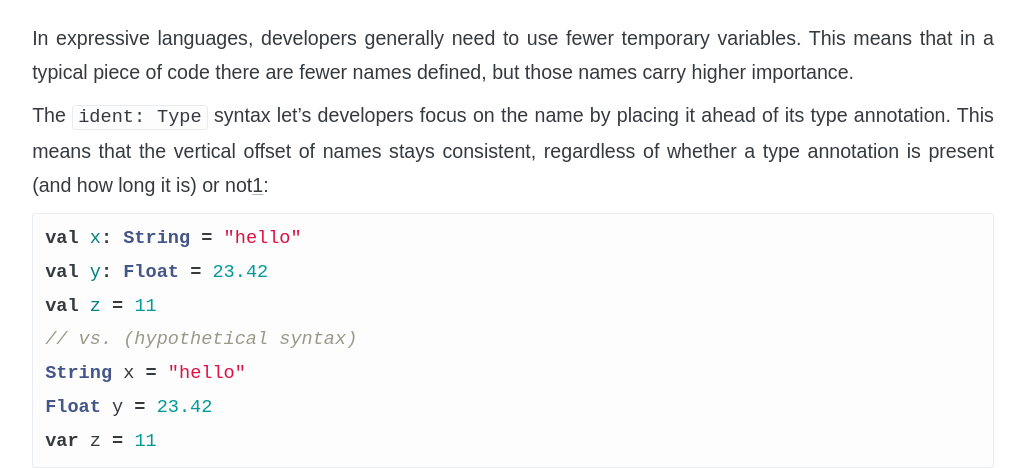
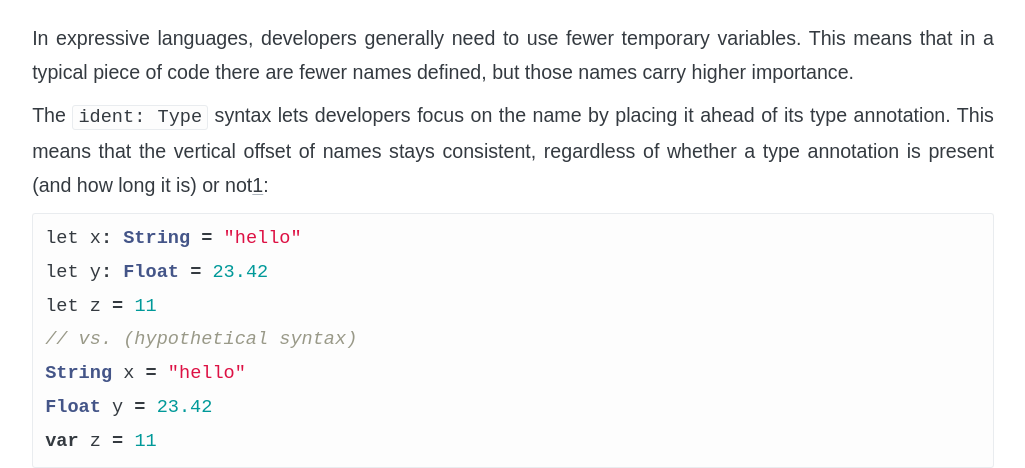
Before and after one commit to soc/soc.me, a Jekyll site: the page built from _languages/type-annotations.md, in a window 1280 px wide and 900 px high. Shown: the part 189-657 px from the top of the window, without its empty margins (127-1152 px from the left). Built offline with Jekyll 4.4.1, drawn with Linux system fonts in a browser that asks for light colours; some web fonts are replaced.

Commit message:
fix typo in type annotations

````diff
--- a/_languages/type-annotations.md
+++ b/_languages/type-annotations.md
@@ -8,15 +8,15 @@
 This means that in a typical piece of code there are fewer names defined, but
 those names carry higher importance.
 
-The `ident: Type` syntax let's developers focus on the name by placing it ahead of its
+The `ident: Type` syntax lets developers focus on the name by placing it ahead of its
 type annotation.
 This means that the vertical offset of names stays consistent, regardless of whether a type
 annotation is present (and how long it is) or not[^type-inference]:
 
 ```scala
-val x: String = "hello"
-val y: Float = 23.42
-val z = 11
+let x: String = "hello"
+let y: Float = 23.42
+let z = 11
 // vs. (hypothetical syntax)
 String x = "hello"
 Float y = 23.42
````
